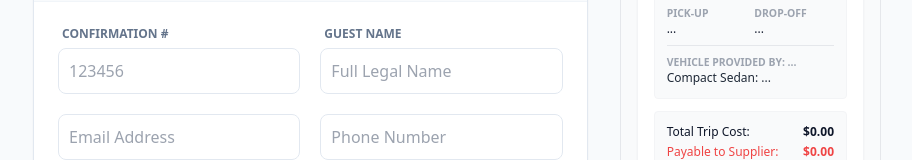
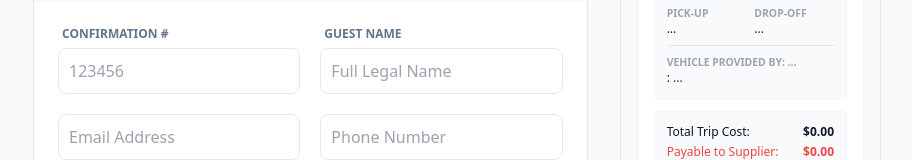
Before and after one commit to Kranti86/Agentportal, a React (Vite) app: page / in a window 1280 px wide. Shown: the part 340-500 px from the top of the page, without its empty margins (183-1095 px from the left). Built offline with nearby package versions, Linux system fonts and the light colour scheme.

Commit message:
Clear vehicleCategory field in App component

```diff
--- a/src/App.jsx
+++ b/src/App.jsx
@@ -35,7 +35,7 @@ export default function BookingPortal() {
     pickupDate: '',
     dropoffLocation: '',
     dropoffDate: '',
-    vehicleCategory: 'Compact Sedan',
+    vehicleCategory: '',
     vehicleModel: '',
     supplierName: '',
     supplierAmount: '',
```
